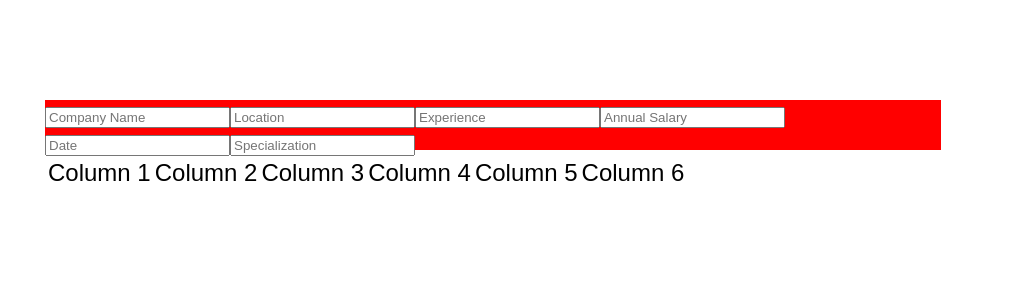
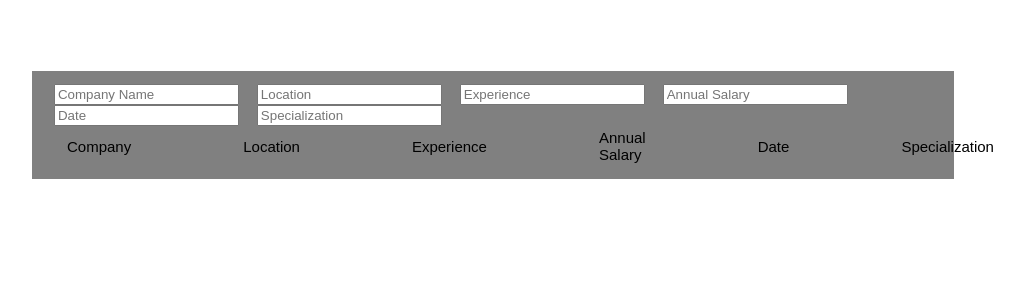
Before and after one commit to yergozhin/levels_kz, a React (Create React App) app: page / in a window 1280 px wide. Shown: the top 300 px of the page, without its empty margins (172-1196 px from the left). Built offline with nearby package versions, Linux system fonts and the light colour scheme.

Commit message:
package-lock.json package.json src/App.css src/pages/Main.jsx yarn.lock

```diff
--- a/package.json
+++ b/package.json
@@ -9,10 +9,13 @@
     "@testing-library/user-event": "^13.5.0",
     "react": "^18.2.0",
     "react-dom": "^18.2.0",
+    "react-redux": "^9.1.0",
     "react-router-dom": "^6.22.3",
     "react-scripts": "5.0.1",
+    "redux": "^5.0.1",
     "redux-persist": "^6.0.0",
-    "web-vitals": "^2.1.4"
+    "web-vitals": "^2.1.4",
+    "yarn": "^1.22.22"
   },
   "scripts": {
     "start": "react-scripts start",
--- a/src/App.css
+++ b/src/App.css
@@ -41,16 +41,22 @@
   justify-content: center;
   align-items: center;
   font-family: arial;
-  font-size: 24px;
+  font-size: 15px;
   margin: 25px;
   width: 100%;
   height: 200px;
 }
 .table-menu{
   width: 70%;
-  height: 50px;
-  background-color: red;
+  height: auto;
+  background-color: gray;
+  padding: 1%;
 }
-.td{
-  width: auto;
+.myInputs{
+  margin-right: 1%;
+  margin-left: 1%;
 }
+.columns{
+  padding-right: 90px;
+  padding-left: 20px;
+}
--- a/src/pages/Main.jsx
+++ b/src/pages/Main.jsx
@@ -1,11 +1,11 @@
-//import { useSelector } from "react-redux";
+import { useSelector } from "react-redux";
 //import { useDispatch } from "react-redux";
 //import { useNavigate } from "react-router-dom";
 import { useState } from "react";
 //import { addPage } from "../actions/Action";
 
 export default function Home(){
-    //const pages = useSelector((state) => state.pages);
+    const pages = useSelector((state) => state.pages);
     //const dispatch = useDispatch();
     //const navigateTo = useNavigate();
 
@@ -37,22 +37,34 @@ export default function Home(){
     return (
         <div className="navigation-menu">
             <div className="table-menu">
-                <input value={company} onChange={handleCompanyChange} type="text" name="company" placeholder="Company Name"/>
-                <input value={location} onChange={handleLoctionChange} type="text" name="location" placeholder="Location"/>
-                <input value={experience} onChange={handleExperienceChange} type="text" name="experience" placeholder="Experience"/>
-                <input value={annualSalary} onChange={handleAnnualSalaryChange} type="text" name="annualSalary" placeholder="Annual Salary"/>
-                <input value={date} onChange={handleDateChange} type="text" name="date" placeholder="Date"/>
-    <input value={specialization} onChange={handleSpecializationChange} type="text" name="specialization" placeholder="Specialization"/>
+                <input value={company} onChange={handleCompanyChange} type="text" name="company" placeholder="Company Name" className="myInputs"/>
+                <input value={location} onChange={handleLoctionChange} type="text" name="location" placeholder="Location" className="myInputs"/>
+                <input value={experience} onChange={handleExperienceChange} type="text" name="experience" placeholder="Experience" className="myInputs"/>
+                <input value={annualSalary} onChange={handleAnnualSalaryChange} type="text" name="annualSalary" placeholder="Annual Salary" className="myInputs"/>
+                <input value={date} onChange={handleDateChange} type="text" name="date" placeholder="Date" className="myInputs"/>
+                <input value={specialization} onChange={handleSpecializationChange} type="text" name="specialization" placeholder="Specialization" className="myInputs"/>
                 <table>
                     <tr>
-                        <td>Column 1</td>
-                        <td>Column 2</td>
-                        <td>Column 3</td>
-                        <td>Column 4</td>
-                        <td>Column 5</td>
-                        <td>Column 6</td>
+                        <td className="columns">Company</td>
+                        <td className="columns">Location</td>
+                        <td className="columns">Experience</td>
+                        <td className="columns">Annual Salary</td>
+                        <td className="columns">Date</td>
+                        <td className="columns">Specialization</td>
                     </tr>
                 </table>
+                <div class="scroll">
+                    {pages?.map((pages) => (
+                        <p key={pages.company} className="person">
+                            <p>{pages.location}</p>
+                            <p>{pages.experience}</p>
+                            <p>{pages.annualSalary}</p>
+                            <p>{pages.date}</p>
+                            <p>{pages.specialization}</p>
+                            </p>
+                            )
+                    )}
+                </div>
             </div>
         </div>
     );
```
Also changed, not shown: 2 other files (tests, documents, lock files or other folders).
